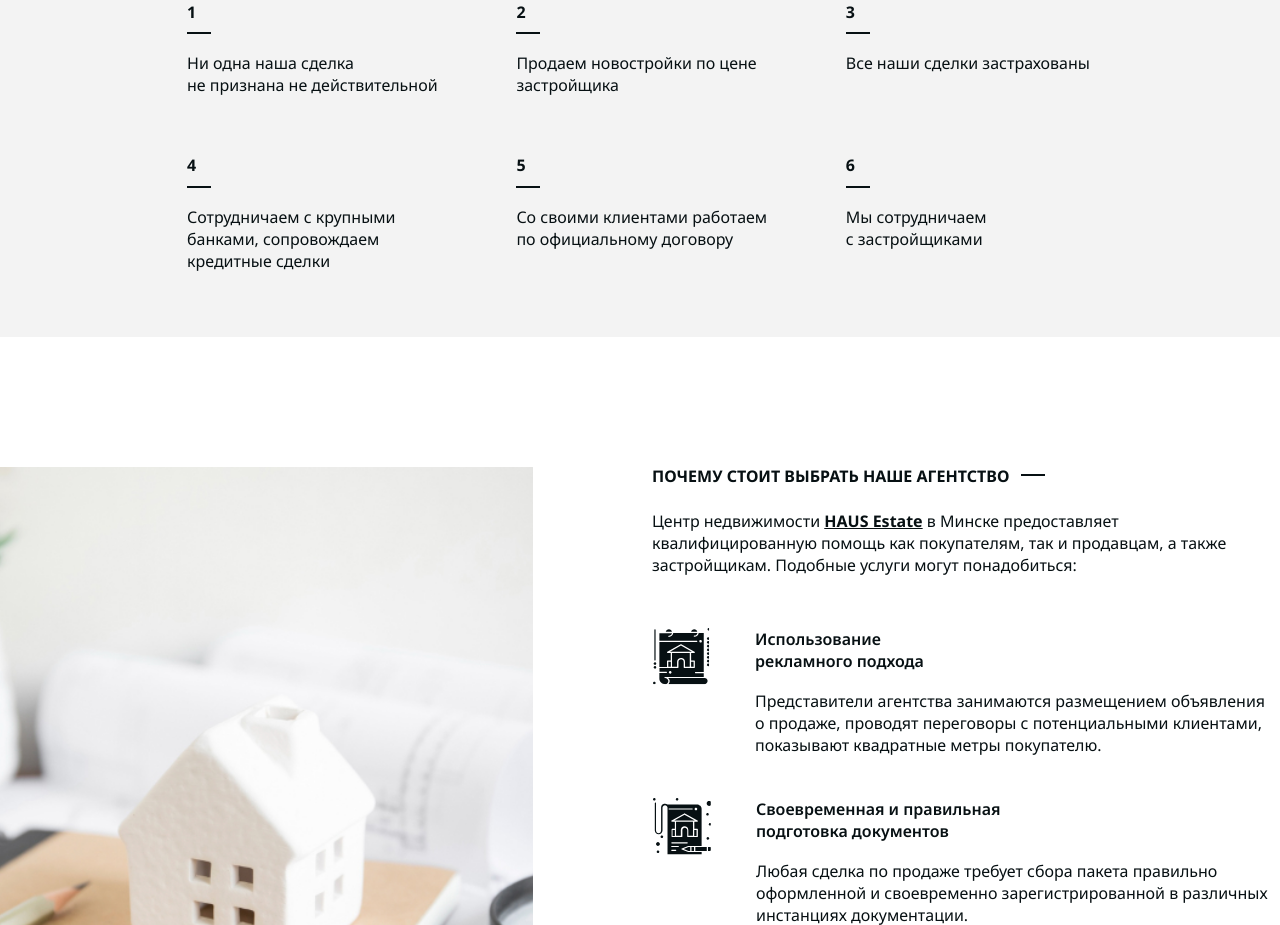
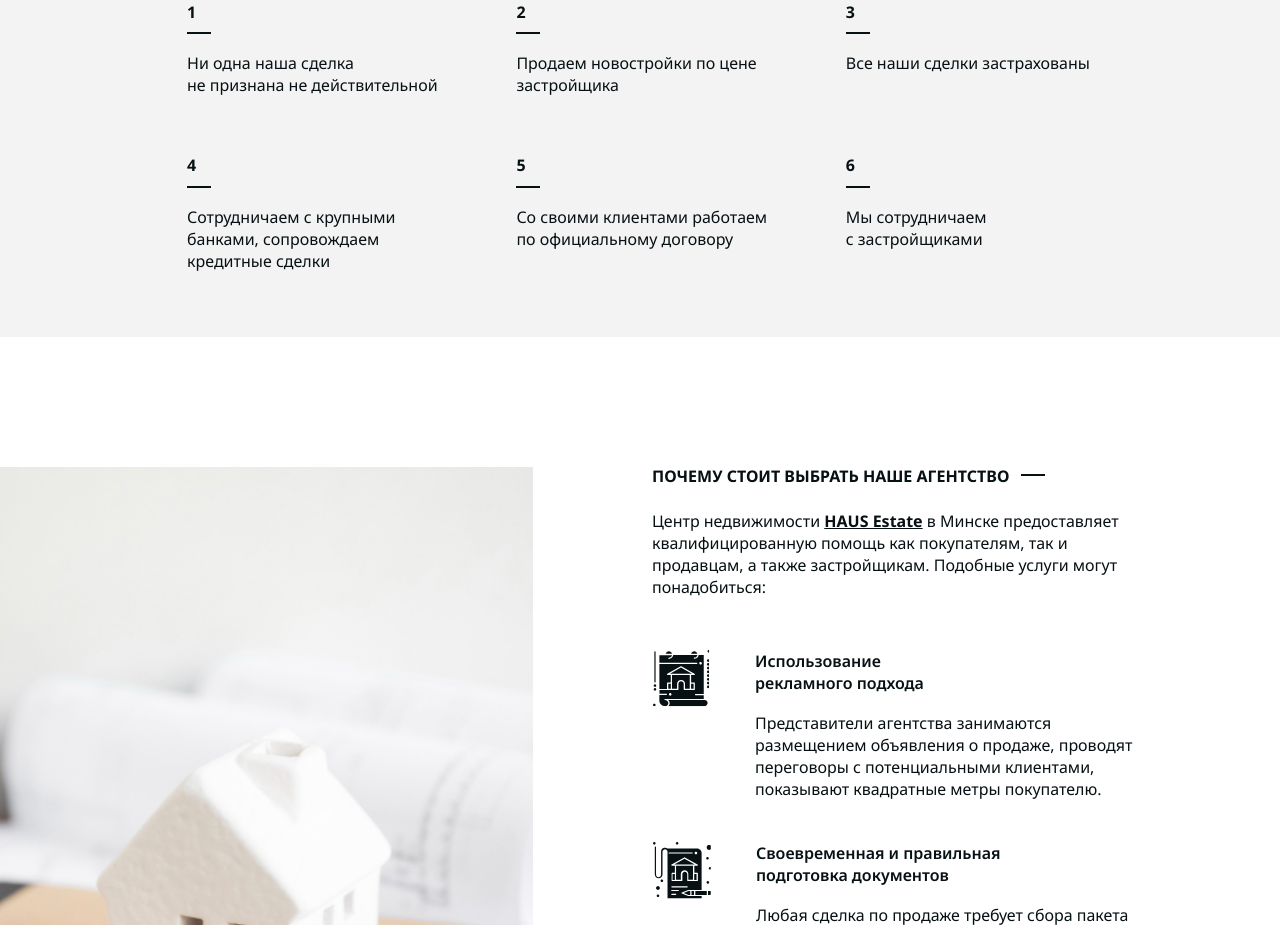
Before and after one commit to joana-trots/haus, a plain HTML site: page index.html in a window 1280 px wide. Shown: the part 1875-2800 px from the top of the page. Drawn offline with nearby package versions, Linux system fonts and the light colour scheme.

Commit message:
Update index.html

```diff
--- a/index.html
+++ b/index.html
@@ -241,7 +241,7 @@
               <div class="container-fluid">
                 <div class="why-us__inner row">
                   <div class="why-us__image col-md-5 col-sm-12"></div>
-                  <div class="why-us__text offset-md-1 col-md-6 col-sm-12">
+                  <div class="why-us__text offset-md-1 col-md-5 col-sm-12">
                     <h3>Почему стоит выбрать наше агентство</h3>
                     <p class="par">Центр недвижимости <span>HAUS Estate</span> в Минске предоставляет квалифицированную помощь как покупателям, так и продавцам, а также застройщикам. Подобные услуги могут понадобиться:</p>
                     <div class="why-us__items">
```
